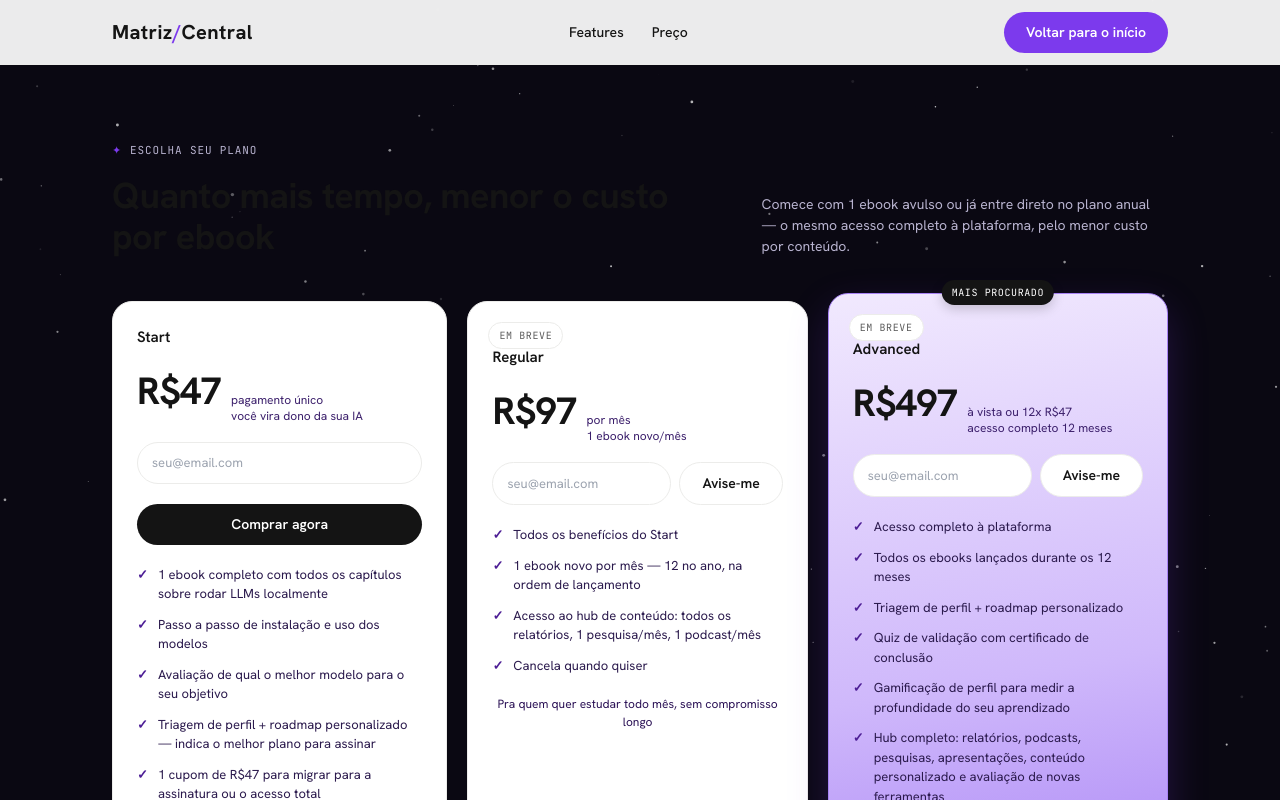
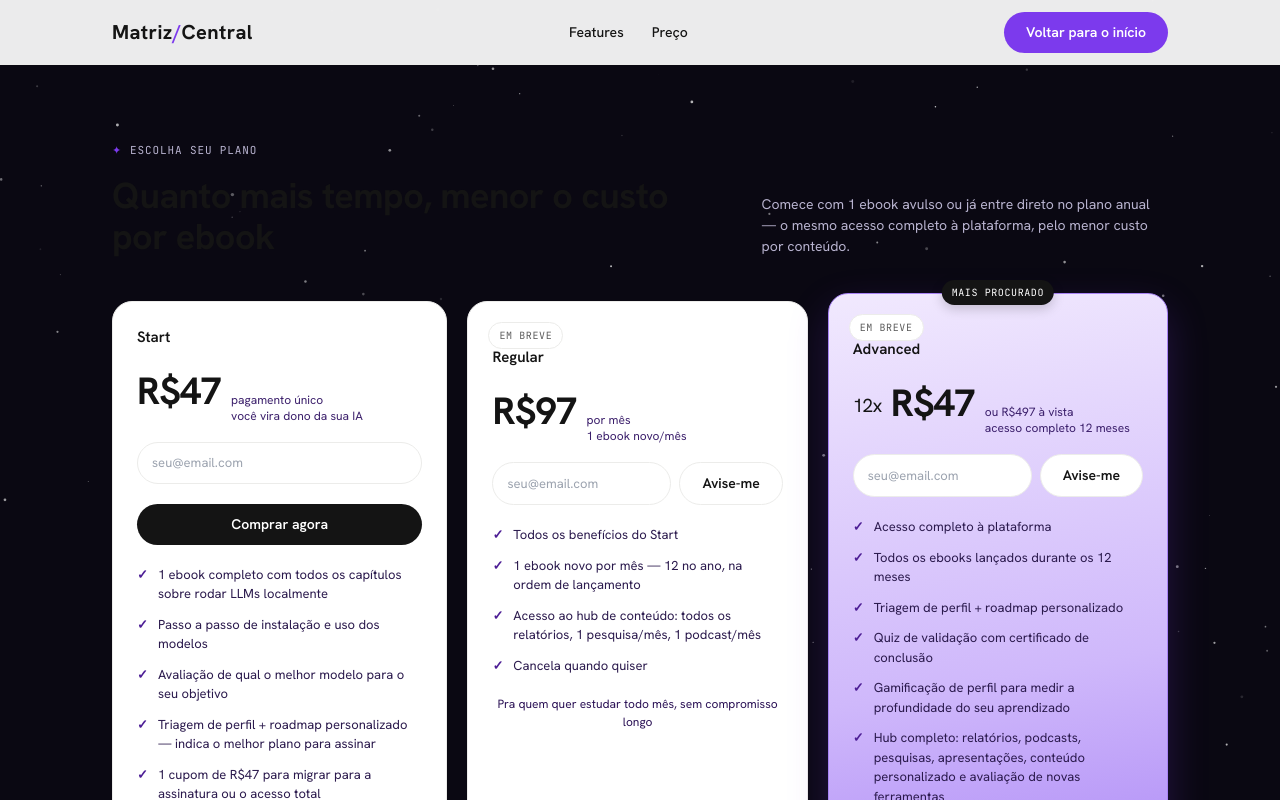
Before and after one commit to limajeferson/matrizcentral, a Next.js app: page /oferta in a window 1280 px wide. Shown: the top 800 px of the page. Built offline with nearby package versions, Linux system fonts and the light colour scheme.

Commit message:
feat: destaca R$47 (12x) no card Advanced da /oferta

```diff
--- a/src/components/marketing/OfferPricing.tsx
+++ b/src/components/marketing/OfferPricing.tsx
@@ -169,9 +169,11 @@ export default function OfferPricing() {
           <span className="plan-tag mono plan-tag-hot">Mais procurado</span>
           <h3 style={{ marginTop: 20 }}>Advanced</h3>
           <div className="price">
-            <b>R$497</b>
+            <b>
+              <span style={{ fontSize: "0.5em", fontWeight: 400, verticalAlign: "middle" }}>12x</span> R$47
+            </b>
             <small>
-              à vista ou 12x R$47
+              ou R$497 à vista
               <br />
               acesso completo 12 meses
             </small>
```
